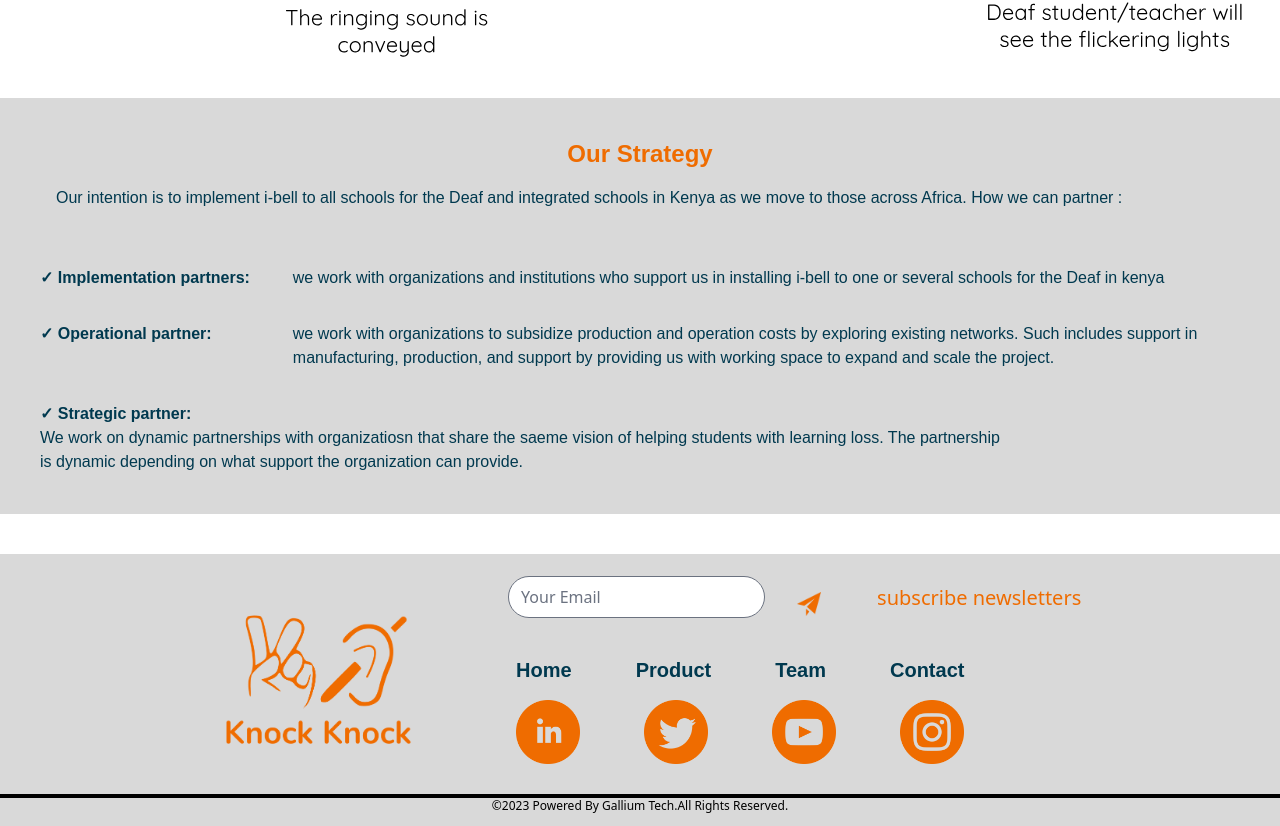
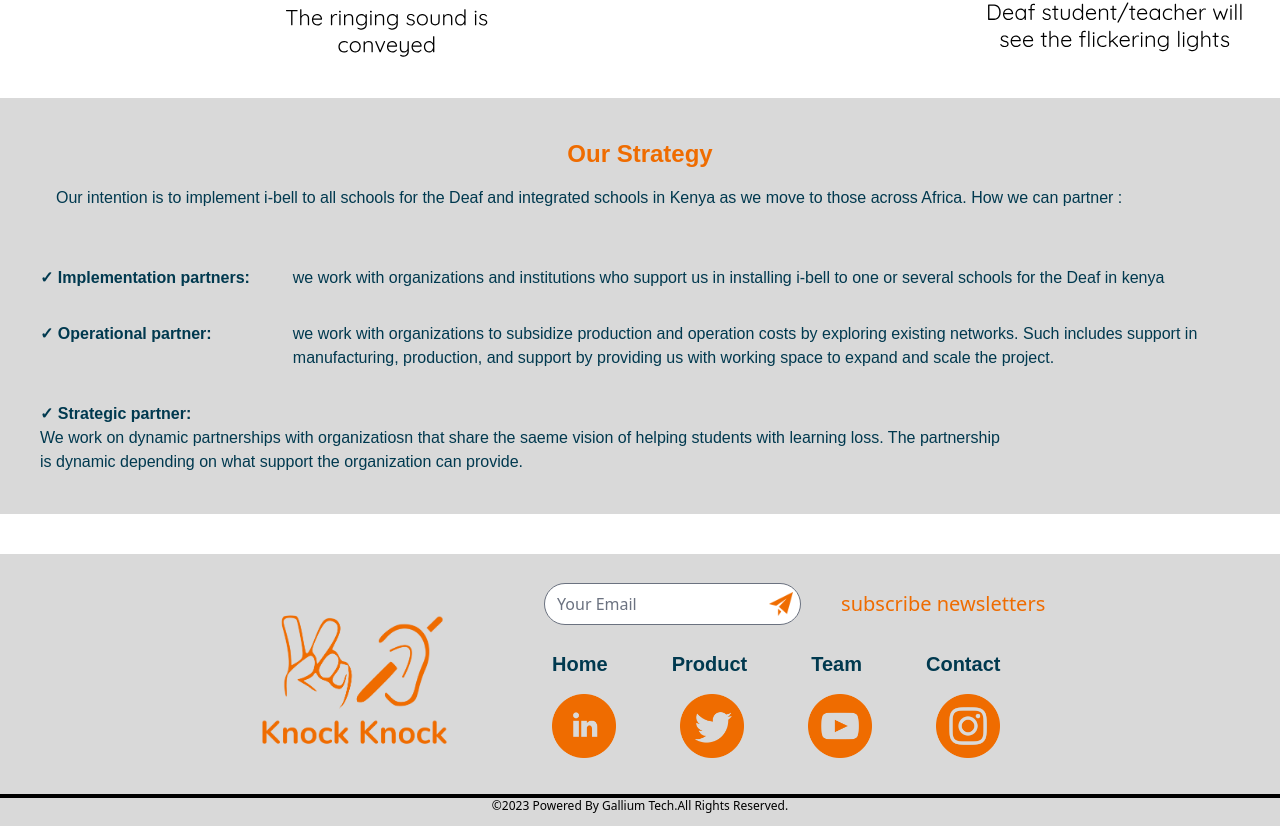
Before and after one commit to murithicollins/Knockknock, a SvelteKit app: page /bell in a window 1280 px wide. Shown: the part 1427-2253 px from the top of the page. Built offline with nearby package versions, Linux system fonts and the light colour scheme.

Commit message:
anthony updates

```diff
--- a/src/components/footer.svelte
+++ b/src/components/footer.svelte
@@ -1,5 +1,34 @@
 <script>
+//     const emailInput = document.getElementById('emailInput');
+//     const sendButton = document.getElementById('sendButton');
 
+
+//     sendButton.addEventListener('click', () => {
+
+//      const email = emailInput.value;
+
+//      emailInput.value = '';
+//  });
+function handleSubscribeClick() {
+    // Make an API call to send the subscription email
+    fetch('/api/subscribe', {
+      method: 'POST',
+      headers: {
+        'Content-Type': 'application/json',
+      },
+      body: JSON.stringify({ email: 'example@example.com' }),
+    })
+      .then(response => {
+        if (response.ok) {
+          console.log('Email sent successfully');
+        } else {
+          console.error('Failed to send email');
+        }
+      })
+      .catch(error => {
+        console.error('Error sending email:', error);
+      });
+  }
 
 </script>
 
@@ -11,16 +40,15 @@
         <!-- img div-->
         <div>
             <img src="img/long logo.png" alt="" class="h-40 m-10" >
+
         </div>
         <!-- context div -->
         <div class=" flex flex-col justify-center space-y-2 md:space-y-4 p-4 ">
             <!-- input -->
-            <div class="flex flex-col md:flex-row gap-2 md:gap-4">
-                <div>
-                    <input class="rounded-full" type="email" name="" id="" placeholder="Your Email" img >
-                </div>
-                <div class="p-4 ">
-                    <img src="img/send.png" alt="" class="h-6 ">
+            <div class="flex flex-col items-center md:flex-row gap-2 md:gap-4">
+                <div class="grid justify-between items-center">
+                    <input class="rounded-full relative inline-block"  type="email" name="" id="emailInput" placeholder="Your Email"/>
+                    <img src="img/send.png" alt="send"  class="h-6 mr-8 md:mr-2 absolute justify-self-end hover:cursor-pointer"  on:click={handleSubscribeClick}/>
                 </div>
                 <div>
                     <p class="flex justify-center text-[#EF6C00] p-2 text-xl ml-4">subscribe newsletters</p>
```
Also changed, not shown: src/routes/bell/+page.svelte (+5 -5 lines).
